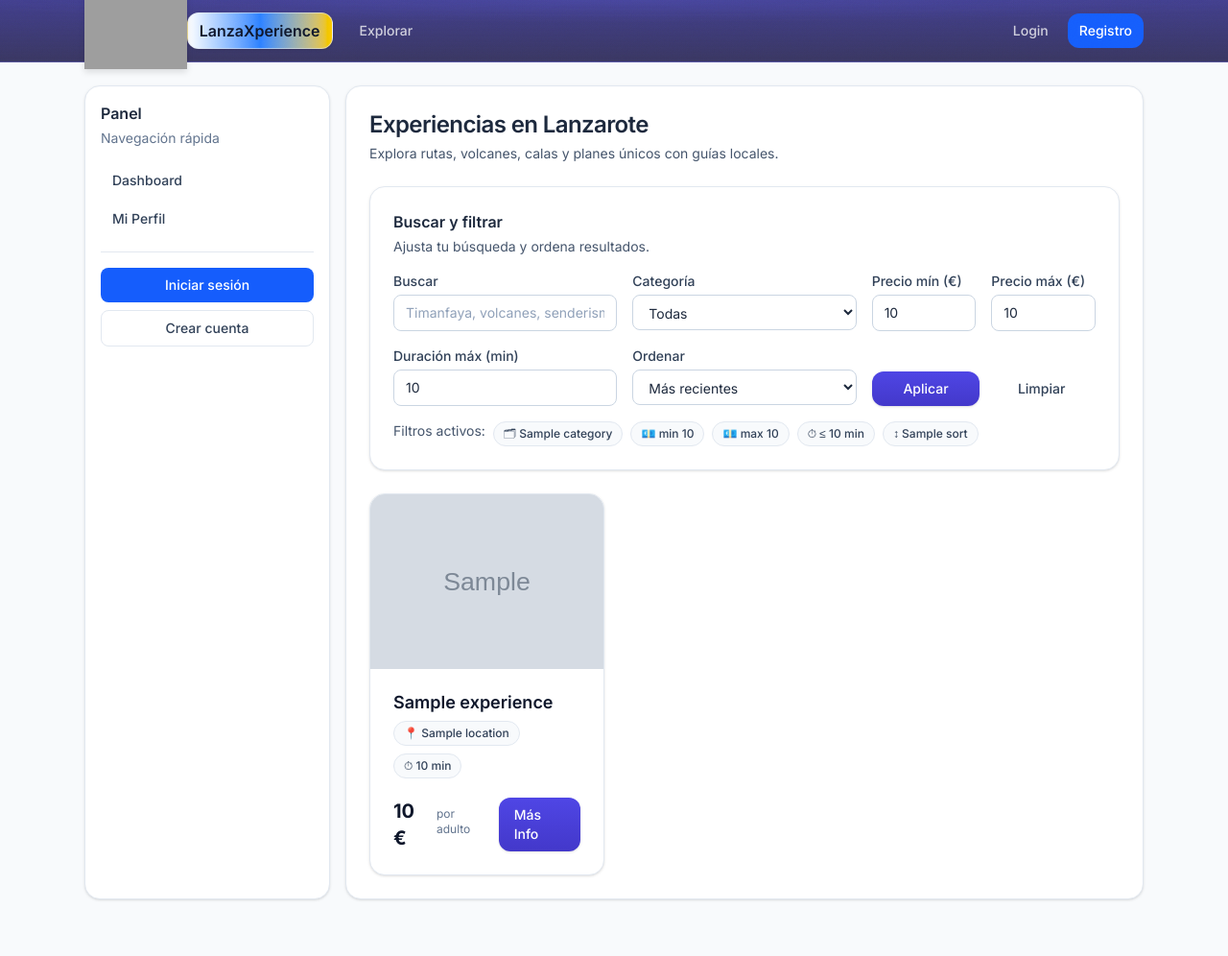
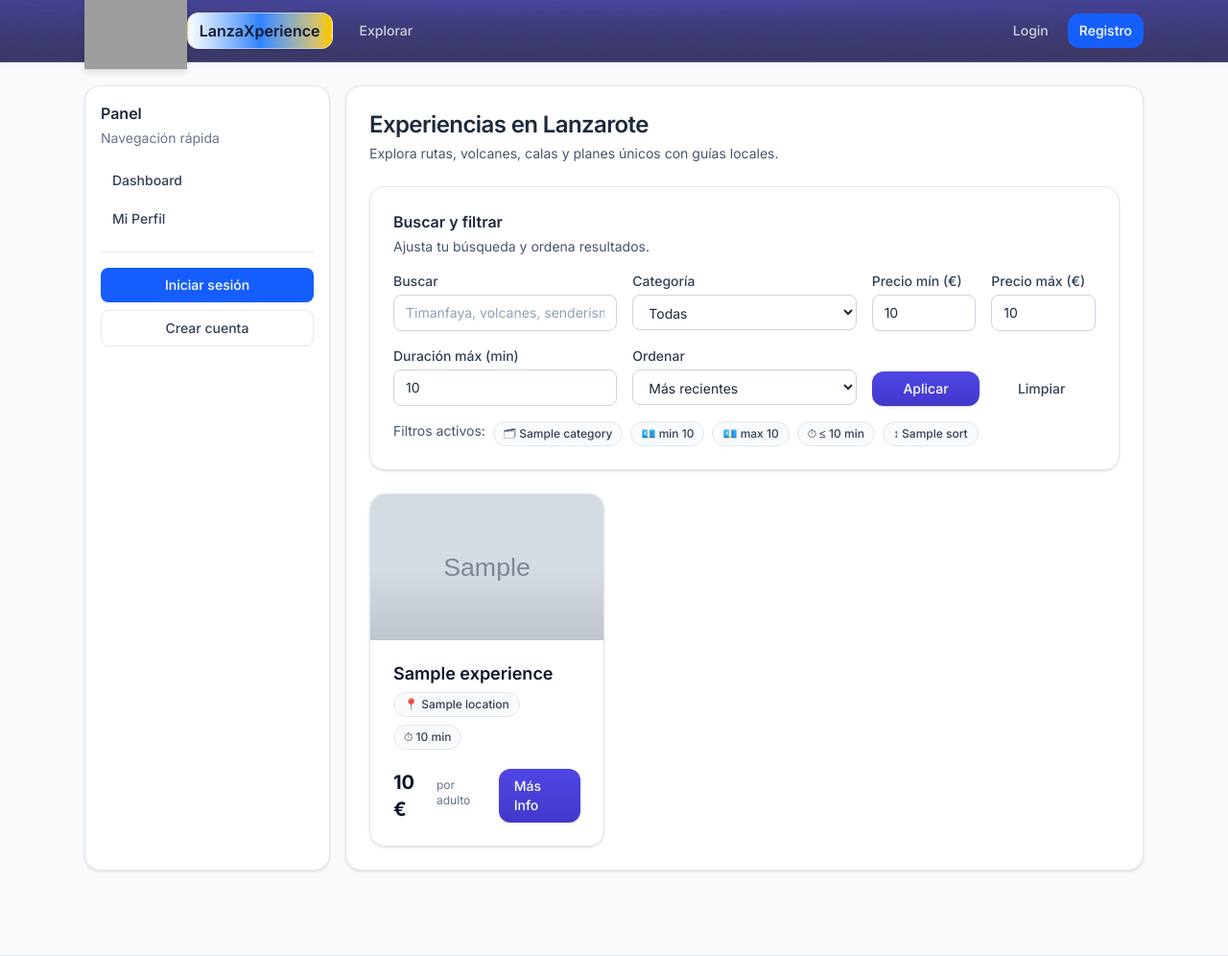
Before and after one commit to AmeriK88/lxp-guides, a Django app: template templates/experiences/list.html in a window 1280 px wide. Shown: the top 996 px of the page at 96% size. Run offline with Django 3.2, Linux system fonts and the light colour scheme; the template is opened without the code that fills it: most values are stand-ins (such as "Sample title", 1, 10 or a date in 2020); grey boxes marked "Sample" are stand-in pictures; grey boxes are pictures that could not be loaded.

Commit message:
Improve experience cards layout for consistent heights on large screens
- Add flexible column structure to cards
- Clamp titles and descriptions to avoid uneven heights
- Fix CTA button alignment at the bottom of cards
- Enforce uniform grid row heights on desktop

```diff
--- a/static/css/output.css
+++ b/static/css/output.css
@@ -273,12 +273,9 @@
   .my-2 {
     margin-block: calc(var(--spacing) * 2);
   }
-<<<<<<< HEAD
   .mt-0 {
     margin-top: calc(var(--spacing) * 0);
   }
-=======
->>>>>>> 065ddf4689be65813c123b218f74e6e240a5310f
   .mt-0\.5 {
     margin-top: calc(var(--spacing) * 0.5);
   }
@@ -342,12 +339,12 @@
   .inline-flex {
     display: inline-flex;
   }
-<<<<<<< HEAD
   .table {
     display: table;
   }
-=======
->>>>>>> 065ddf4689be65813c123b218f74e6e240a5310f
+  .aspect-16\/10 {
+    aspect-ratio: 16/10;
+  }
   .aspect-\[16\/10\] {
     aspect-ratio: 16/10;
   }
@@ -672,17 +681,21 @@
     }
     background-image: linear-gradient(var(--tw-gradient-stops));
   }
+  .bg-linear-to-t {
+    --tw-gradient-position: to top;
+    @supports (background-image: linear-gradient(in lab, red, red)) {
+      --tw-gradient-position: to top in oklab;
+    }
+    background-image: linear-gradient(var(--tw-gradient-stops));
+  }
   .bg-gradient-to-t {
     --tw-gradient-position: to top in oklab;
     background-image: linear-gradient(var(--tw-gradient-stops));
   }
-<<<<<<< HEAD
   .from-black {
     --tw-gradient-from: var(--color-black);
     --tw-gradient-stops: var(--tw-gradient-via-stops, var(--tw-gradient-position), var(--tw-gradient-from) var(--tw-gradient-from-position), var(--tw-gradient-to) var(--tw-gradient-to-position));
   }
-=======
->>>>>>> 065ddf4689be65813c123b218f74e6e240a5310f
   .from-black\/10 {
     --tw-gradient-from: color-mix(in srgb, #000 10%, transparent);
     @supports (color: color-mix(in lab, red, red)) {
@@ -690,13 +703,10 @@
     }
     --tw-gradient-stops: var(--tw-gradient-via-stops, var(--tw-gradient-position), var(--tw-gradient-from) var(--tw-gradient-from-position), var(--tw-gradient-to) var(--tw-gradient-to-position));
   }
-<<<<<<< HEAD
   .from-blue-100 {
     --tw-gradient-from: var(--color-blue-100);
     --tw-gradient-stops: var(--tw-gradient-via-stops, var(--tw-gradient-position), var(--tw-gradient-from) var(--tw-gradient-from-position), var(--tw-gradient-to) var(--tw-gradient-to-position));
   }
-=======
->>>>>>> 065ddf4689be65813c123b218f74e6e240a5310f
   .from-blue-100\/70 {
     --tw-gradient-from: color-mix(in srgb, oklch(93.2% 0.032 255.585) 70%, transparent);
     @supports (color: color-mix(in lab, red, red)) {
@@ -766,12 +776,9 @@
   .px-5 {
     padding-inline: calc(var(--spacing) * 5);
   }
-<<<<<<< HEAD
   .py-0 {
     padding-block: calc(var(--spacing) * 0);
   }
-=======
->>>>>>> 065ddf4689be65813c123b218f74e6e240a5310f
   .py-0\.5 {
     padding-block: calc(var(--spacing) * 0.5);
   }
@@ -1873,6 +1932,11 @@
   inherits: false;
   initial-value: 0 0 #0000;
 }
+@property --tw-outline-style {
+  syntax: "*";
+  inherits: false;
+  initial-value: solid;
+}
 @property --tw-blur {
   syntax: "*";
   inherits: false;
@@ -1926,6 +1990,42 @@
   syntax: "*";
   inherits: false;
 }
+@property --tw-backdrop-blur {
+  syntax: "*";
+  inherits: false;
+}
+@property --tw-backdrop-brightness {
+  syntax: "*";
+  inherits: false;
+}
+@property --tw-backdrop-contrast {
+  syntax: "*";
+  inherits: false;
+}
+@property --tw-backdrop-grayscale {
+  syntax: "*";
+  inherits: false;
+}
+@property --tw-backdrop-hue-rotate {
+  syntax: "*";
+  inherits: false;
+}
+@property --tw-backdrop-invert {
+  syntax: "*";
+  inherits: false;
+}
+@property --tw-backdrop-opacity {
+  syntax: "*";
+  inherits: false;
+}
+@property --tw-backdrop-saturate {
+  syntax: "*";
+  inherits: false;
+}
+@property --tw-backdrop-sepia {
+  syntax: "*";
+  inherits: false;
+}
 @property --tw-duration {
   syntax: "*";
   inherits: false;
@@ -1963,42 +2063,6 @@
   syntax: "*";
   inherits: false;
   initial-value: 0;
-}
-@property --tw-backdrop-blur {
-  syntax: "*";
-  inherits: false;
-}
-@property --tw-backdrop-brightness {
-  syntax: "*";
-  inherits: false;
-}
-@property --tw-backdrop-contrast {
-  syntax: "*";
-  inherits: false;
-}
-@property --tw-backdrop-grayscale {
-  syntax: "*";
-  inherits: false;
-}
-@property --tw-backdrop-hue-rotate {
-  syntax: "*";
-  inherits: false;
-}
-@property --tw-backdrop-invert {
-  syntax: "*";
-  inherits: false;
-}
-@property --tw-backdrop-opacity {
-  syntax: "*";
-  inherits: false;
-}
-@property --tw-backdrop-saturate {
-  syntax: "*";
-  inherits: false;
-}
-@property --tw-backdrop-sepia {
-  syntax: "*";
-  inherits: false;
 }
 @layer properties {
   @supports ((-webkit-hyphens: none) and (not (margin-trim: inline))) or ((-moz-orient: inline) and (not (color:rgb(from red r g b)))) {
@@ -2031,6 +2095,7 @@
       --tw-ring-offset-width: 0px;
       --tw-ring-offset-color: #fff;
       --tw-ring-offset-shadow: 0 0 #0000;
+      --tw-outline-style: solid;
       --tw-blur: initial;
       --tw-brightness: initial;
       --tw-contrast: initial;
@@ -2044,14 +2109,6 @@
       --tw-drop-shadow-color: initial;
       --tw-drop-shadow-alpha: 100%;
       --tw-drop-shadow-size: initial;
-      --tw-duration: initial;
-      --tw-ease: initial;
-      --tw-scale-x: 1;
-      --tw-scale-y: 1;
-      --tw-scale-z: 1;
-      --tw-translate-x: 0;
-      --tw-translate-y: 0;
-      --tw-translate-z: 0;
       --tw-backdrop-blur: initial;
       --tw-backdrop-brightness: initial;
       --tw-backdrop-contrast: initial;
@@ -2061,6 +2118,14 @@
       --tw-backdrop-opacity: initial;
       --tw-backdrop-saturate: initial;
       --tw-backdrop-sepia: initial;
-    }
-  }
-}
+      --tw-duration: initial;
+      --tw-ease: initial;
+      --tw-scale-x: 1;
+      --tw-scale-y: 1;
+      --tw-scale-z: 1;
+      --tw-translate-x: 0;
+      --tw-translate-y: 0;
+      --tw-translate-z: 0;
+    }
+  }
+}
--- a/templates/components/experience_card.html
+++ b/templates/components/experience_card.html
@@ -1,6 +1,6 @@
 <article class="card group overflow-hidden">
   <!-- Media -->
-  <div class="relative aspect-[16/10] w-full bg-slate-100">
+  <div class="relative aspect-16/10 w-full bg-slate-100">
     {% if experience.image %}
       <img
         src="{{ experience.image.url }}"
@@ -9,7 +9,7 @@
         loading="lazy"
       />
       <!-- subtle overlay for readability -->
-      <div class="pointer-events-none absolute inset-0 bg-gradient-to-t from-black/10 via-transparent to-transparent"></div>
+      <div class="pointer-events-none absolute inset-0 bg-linear-to-t from-black/10 via-transparent to-transparent"></div>
     {% else %}
       <div class="flex h-full w-full items-center justify-center text-slate-400 text-sm">
         Sin imagen
--- a/templates/experiences/list.html
+++ b/templates/experiences/list.html
@@ -100,7 +100,7 @@
 
     <!-- Results -->
     {% if experiences %}
-      <div class="grid gap-6 sm:grid-cols-2 lg:grid-cols-3">
+      <div class="grid gap-6 sm:grid-cols-2 lg:grid-cols-3 [grid-auto-rows-[1fr]]">
         {% for experience in experiences %}
           {% include "components/experience_card.html" with experience=experience %}
         {% endfor %}
```
Also changed, not shown: other parts of static/css/output.css (+64 -0 lines), static/src/input.css (+32 -4 lines).
